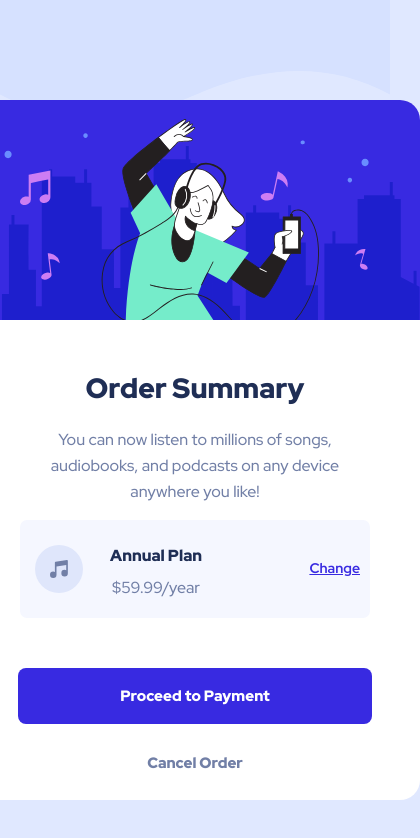
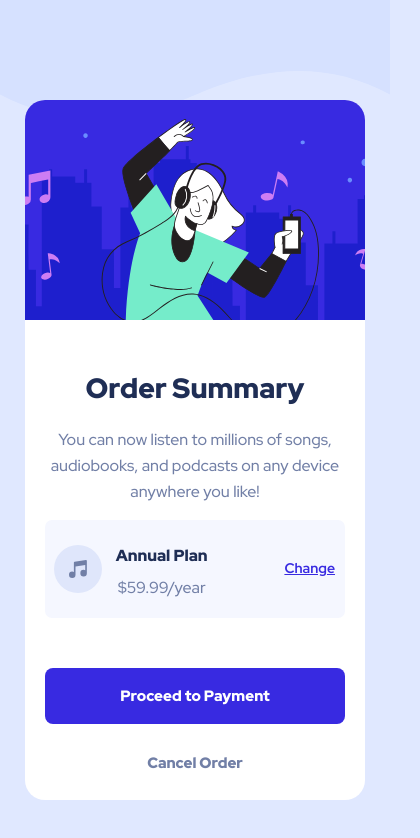
Before and after one commit to SweynK/order-summary, a plain HTML site: page index.html in a window 390 px wide. Shown: the whole page, 420 px wide, since content can reach past the window. Drawn offline with Linux system fonts and the light colour scheme.

Commit message:
Added mobile version
added 2 queries for all mobile size

```diff
--- /dev/null
+++ b/css/queries.css
@@ -0,0 +1,30 @@
+/*below 512px (smaller desktops)
+*****************/
+
+@media (max-width: 32em) {
+  .main-card {
+    width: 40rem;
+  }
+  .music-img {
+    width: 40rem;
+    background-position: center;
+  }
+}
+/*below 416px (smaller desktops)
+*****************/
+@media (max-width: 26rem) {
+  .main-card {
+    width: 34rem;
+  }
+  .music-img {
+    width: 34rem;
+    background-position: center;
+  }
+  .payment-box {
+    width: 30rem;
+  }
+  .btn-payment,
+  .btn-payment:link {
+    width: 30rem;
+  }
+}
--- a/index.html
+++ b/index.html
@@ -11,6 +11,7 @@
       rel="stylesheet"
     />
     <link rel="stylesheet" href="./css/style.css" />
+    <link rel="stylesheet" href="./css/queries.css" />
   </head>
   <body>
     <section class="main-card">
```
